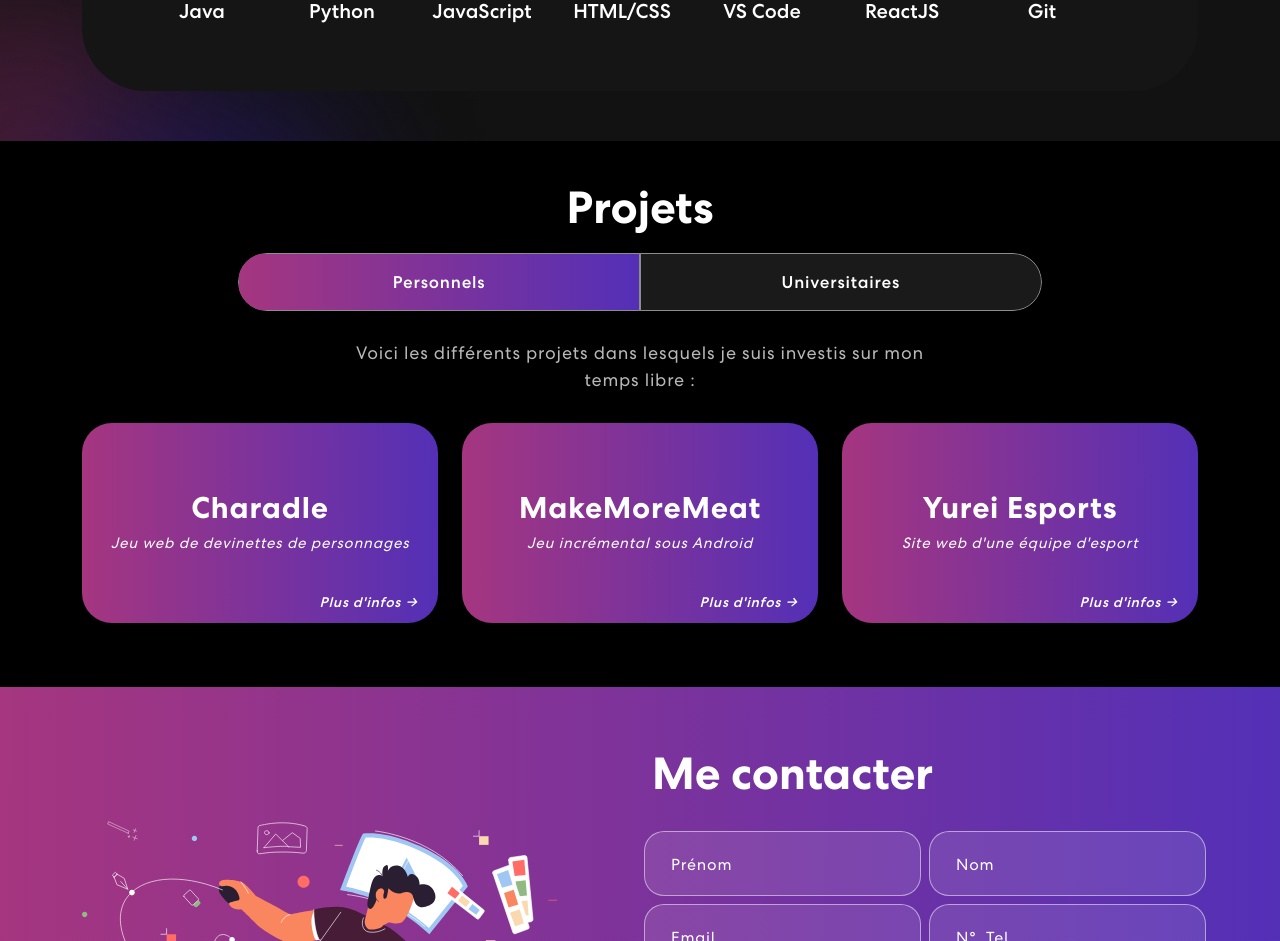
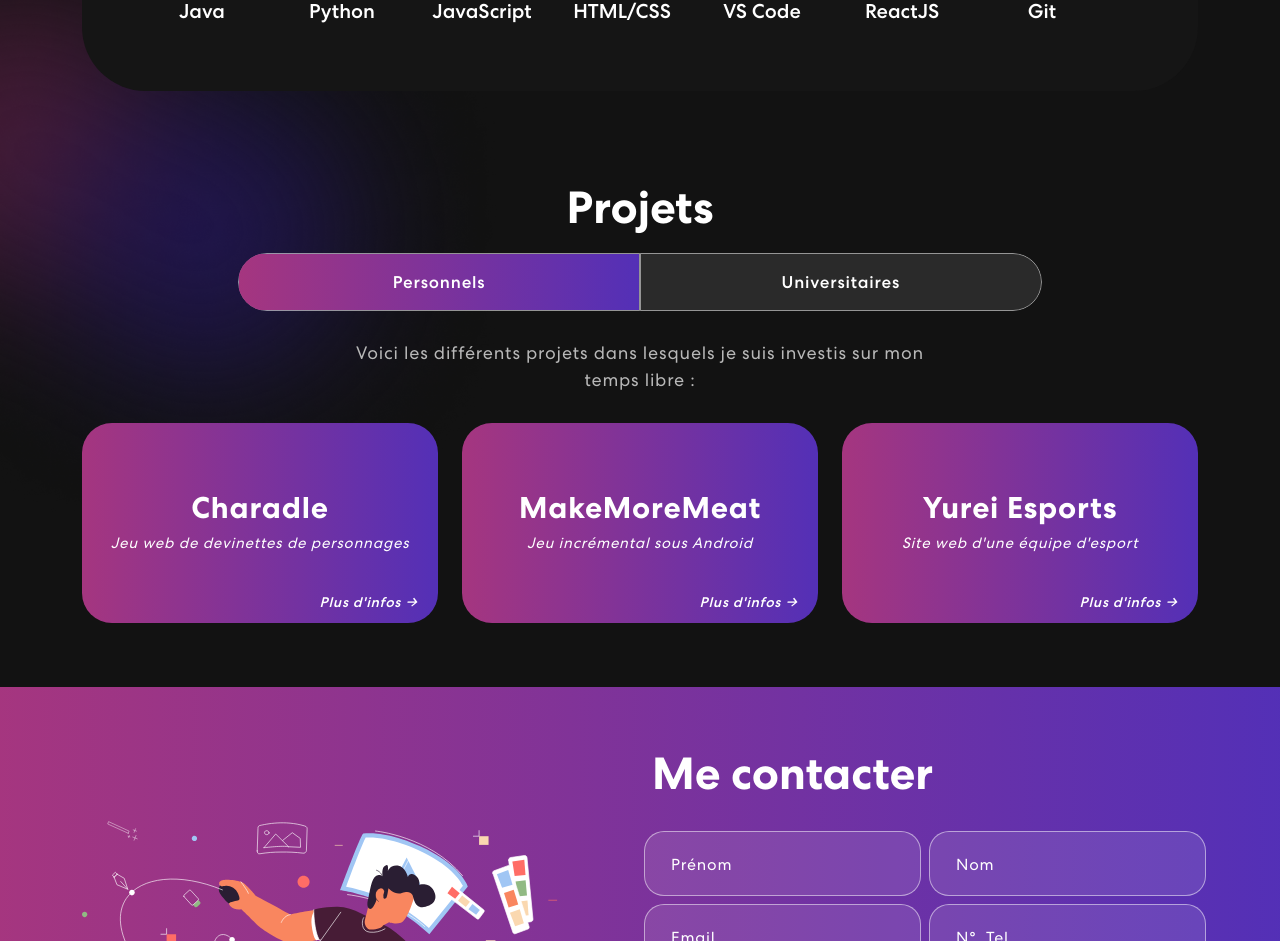
Before and after one commit to Amaroke/Portfolio, a React (Create React App) app: page / in a window 1280 px wide. Shown: the part 1316-2257 px from the top of the page. Built offline with nearby package versions, Linux system fonts and the light colour scheme; the HTML template or start-up script is replaced by a standard one.

Commit message:
background change

```diff
--- a/src/components/Projects/Projects.css
+++ b/src/components/Projects/Projects.css
@@ -1,7 +1,7 @@
 .project {
     padding: 40px 0;
     position: relative;
-    background-color: black;
+    background-image: url('../../assets/img/color-sharp2.png') no-repeat;
 }
 
 .project h2 {
```
